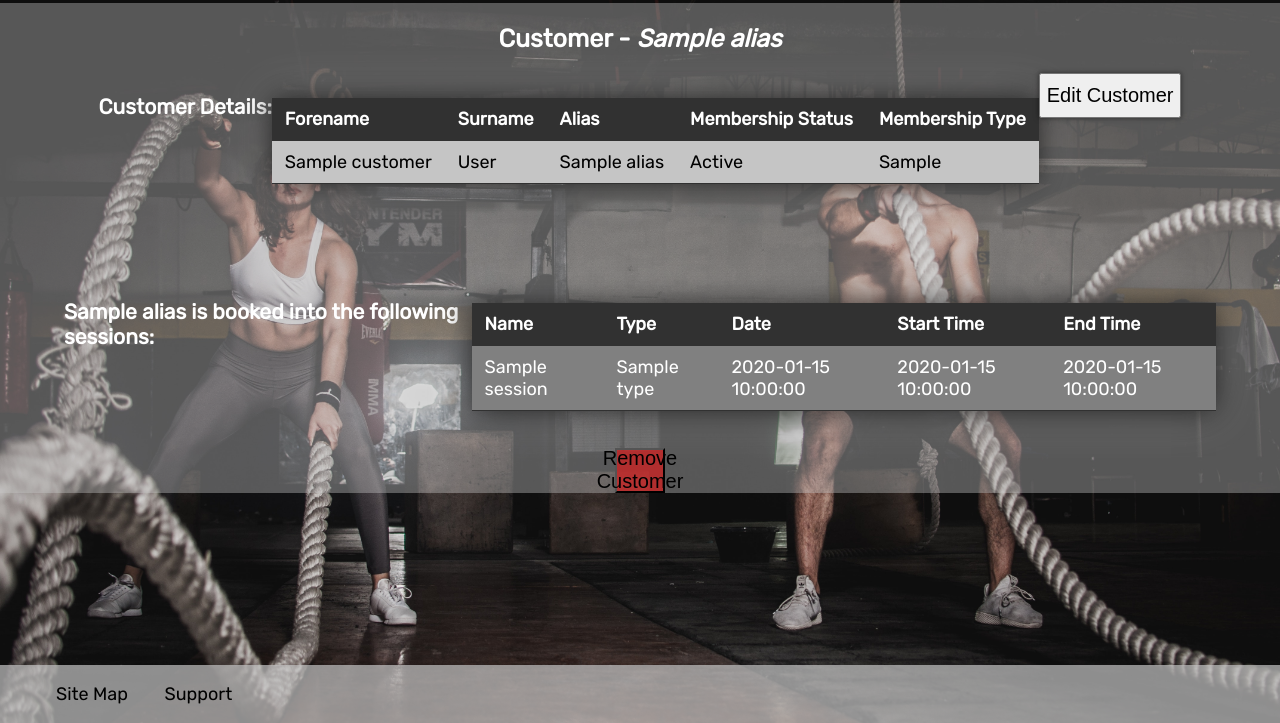
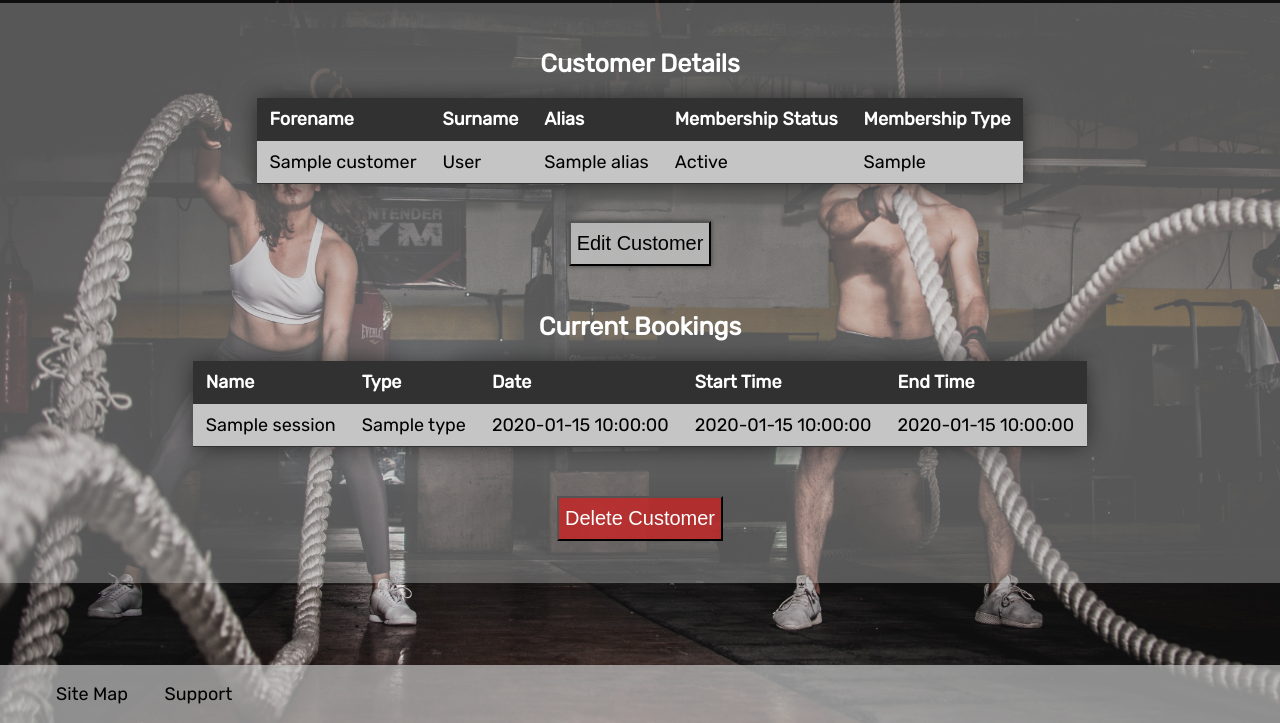
Before and after one commit to MozzBuilds/Resistance-Temple, a Flask app: page /customers/1 in a window 1280 px wide. Shown: the part 77-800 px from the top of the page. Run offline with Flask 2, Linux system fonts and the light colour scheme; a database or web service that is not in the repository returns one stand-in record (values such as "Sample title"); some libraries are stand-ins or nearby versions.

Commit message:
Customer Show tables CSS added

```diff
--- a/static/css/style.css
+++ b/static/css/style.css
@@ -29,7 +29,7 @@ header, footer{
 }
 
 .flex-container > article {
-    padding-bottom: 3%;
+    padding-bottom: 1%;
     display: flex;
     justify-content: center;
 }
@@ -41,8 +41,6 @@ aside {
     margin-bottom: 1%;
 }
 
-/* Just need to fix the anchor tags, which are black and turn white */
-
 h2{
     font-size: 25px;
 }
@@ -51,9 +49,10 @@ h2{
 }
 nav {
     font-size: 22px;
+    /* display: flex;
+    justify-content:right; */
     /* flex: right;
     float: right; */
-    /* justify-content: right; */
     margin-right: 5%;
 }
 
@@ -91,14 +90,3 @@ footer {
     margin-left: 5%;
     letter-spacing: 12px;
 }
-
-
-
-/* TO DO:
-    Move 'new' button to right hand side, near the table
-    Make the active page text stay white, so we dont need headings
-    Change the tab titles to reflect the page itself
-    Table anchors, either change to a logo, or make it match the row. Also white when hover is bad here
-
-
-*/
--- a/static/css/style_buttons.css
+++ b/static/css/style_buttons.css
@@ -5,7 +5,8 @@ button {
     display: flex;
     justify-content: center;
     align-items: center;
-    box-shadow: 0 0 5px rgba(0, 0, 0, 0.5)
+    box-shadow: 0 0 5px rgba(0, 0, 0, 0.5);
+    background-color:rgba(197, 197, 197, 0.8);
 }
 
 button:hover {
@@ -13,27 +14,31 @@ button:hover {
     background-color: rgb(230, 228, 228);
     color: blue;
 }
-.new_button {
-    background-color:rgba(197, 197, 197, 0.8);
-}
+
 
 /* The delete buttons on the bookings page */
 form > button {
     background-color: rgba(200, 38, 38, 0.808);
-    width: 50px;
+    width: auto;
     box-shadow: none;
+    color: white;
+
 }
 
 .delete_button {
     display: flex;
     justify-content: center;
     align-items:center;
+    padding-bottom: 5%;
 }
 
 form > button:hover {
     background-color: red;
     border: 3px solid black;
+    color: black;
 }
+
+
 
 .see_more_button {
     border: none;
@@ -45,6 +50,13 @@ form > button:hover {
     box-shadow: 0 0 5px rgba(0,0,0,0.8);
     border: none;
 }
+
+.edit_button_aside{
+    margin: 0;
+    padding: 0;
+    display: flex;
+}
+
 /* BUTTON CLASSES:
     edit_button
     new_button
--- a/templates/customers/show.html
+++ b/templates/customers/show.html
@@ -1,10 +1,9 @@
 {% extends 'base.html' %}
 {% block content %}
-    <h2>Customer - <i>{{customer.alias}}</i></h2>
 
 <article>
-    <h3>Customer Details:</h3>
     <table>
+        <caption class='table_heading'><h2>Customer Details</h2></caption>
         <thead>
             <tr>
                 <th>Forename</th>
@@ -24,12 +23,20 @@
             </tr>
         </tbody>
     </table>
-    <button class='edit_button' type="button"><a href="/customers/{{customer.id}}/edit">Edit Customer</a></button>
 </article>
 
-<aside>
-    <h3>{{customer.alias}} is booked into the following sessions:</h3>
+<aside class='edit_button_aside'>
+        <a href="/customers/{{customer.id}}/edit">
+            <button class='edit_button' type="button">
+                Edit Customer
+            </button>
+        </a>
+</aside>
+
+<article>
     <table>
+        <caption class='table_heading'><h2>Current Bookings</h2></caption>
+        <thead>
             <tr>
                 <th>Name</th>
                 <th>Type</th>
@@ -37,6 +44,8 @@
                 <th>Start Time</th>
                 <th>End Time</th>
             </tr>
+        </thead>
+        <tbody>
         {% for session in sessions_booked %}
         <tr>
             <td>{{session.name}}</td>
@@ -46,11 +55,16 @@
             <td>{{session.end_time}}</td>
         </tr>
         {% endfor %}
+        </tbody>
     </table>
+</article>
+
+<aside>
+    <form class='delete_button' action='/customers/{{customer.id}}/delete' method='POST'>
+        <button type='submit'>
+            Delete Customer
+        </button>
+    </form>
 </aside>
 
-<form class='delete_button' action='/customers/{{customer.id}}/delete' method='POST'>
-    <button type='submit'>Remove Customer</button>
-</form>
-
 {% endblock  %}
--- a/templates/sessions/show.html
+++ b/templates/sessions/show.html
@@ -18,7 +18,7 @@
 </p>
 
 <form class='delete_button' action='/sessions/{{session.id}}/delete' method='POST'>
-    <button type='submit'>Delete Session</button>
+    <button type='submit'><img src='static/icons/clear_black_24dp.svg' alt="delete icon"></button>
 </form>
 
 {% endblock  %}
```
Lines whose indentation alone changed are shown as unchanged.
